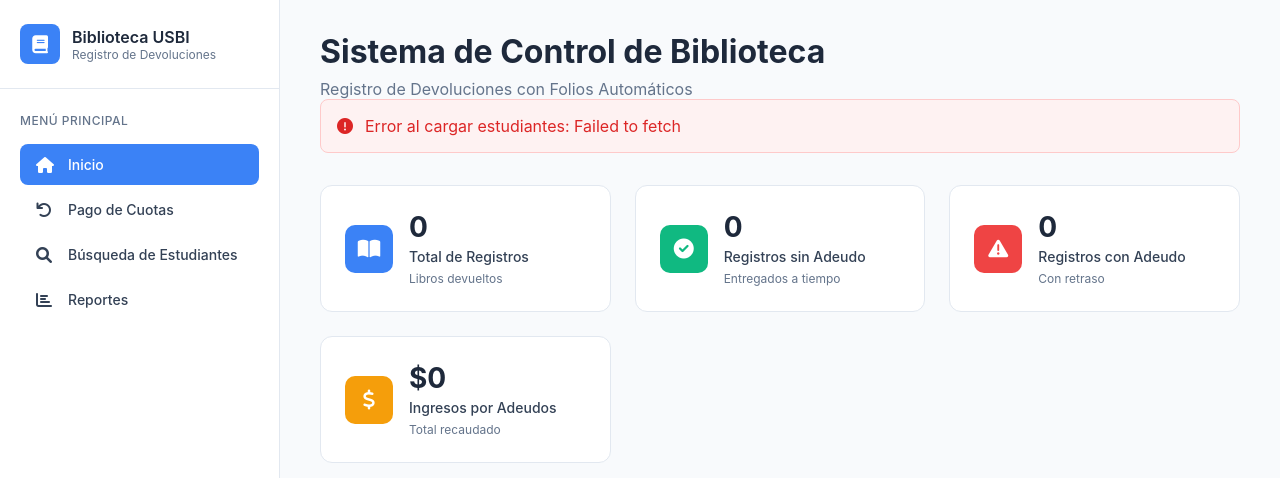
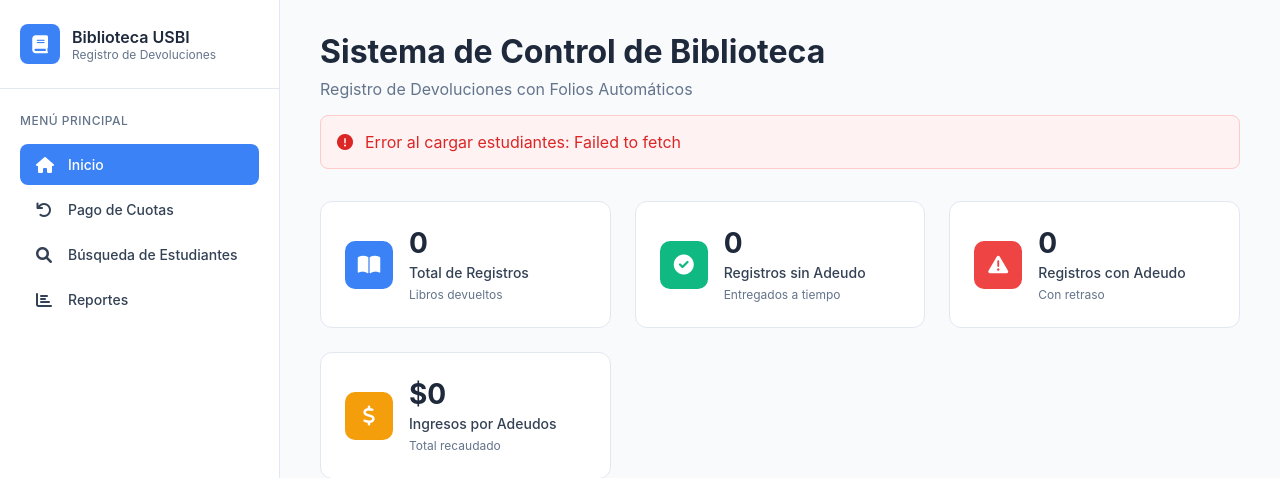
Before and after one commit to S22007412/usbi, a PHP site: page / in a window 1280 px wide. Shown: the top 478 px of the page. Run offline with PHP 8.4, Linux system fonts and the light colour scheme; some libraries are stand-ins or nearby versions.

Commit message:
Fix .error-message spacing

```diff
--- a/script.js
+++ b/script.js
@@ -711,17 +711,6 @@ function showErrorMessage(message) {
     // Create error element
     const errorDiv = document.createElement('div');
     errorDiv.className = 'error-message';
-    errorDiv.style.cssText = `
-        background: #fef2f2;
-        border: 1px solid #fecaca;
-        color: #dc2626;
-        padding: 16px;
-        border-radius: 8px;
-        margin-bottom: 16px;
-        display: flex;
-        align-items: center;
-        gap: 12px;
-    `;
     errorDiv.innerHTML = `
         <i class="fas fa-exclamation-circle"></i>
         <span>${message}</span>
--- a/styles.css
+++ b/styles.css
@@ -1278,3 +1278,17 @@ body {
 .table-row {
     grid-template-columns: 100px 1fr 1fr 120px 120px 150px;
 }
+
+/* Moved from script.js*/
+
+.error-message {
+    background: #fef2f2;
+    border: 1px solid #fecaca;
+    color: #dc2626;
+    padding: 16px;
+    border-radius: 8px;
+    margin: 16px 0;
+    display: flex;
+    align-items: center;
+    gap: 12px;
+}
```
